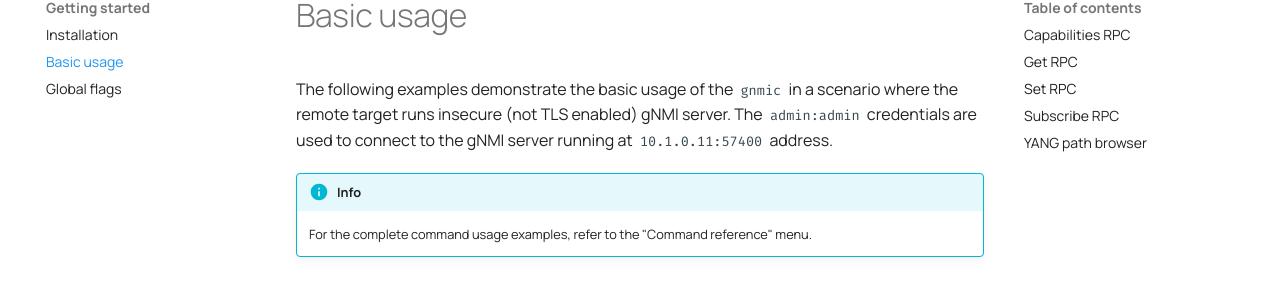
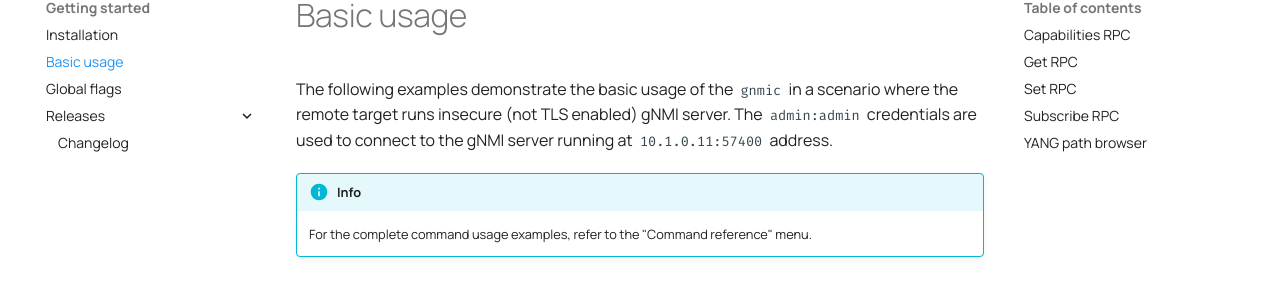
Before and after one commit to karimra/gnmic, an MkDocs documentation site: the page built from docs/basic_usage.md, in a window 1280 px wide. Shown: the part 151-445 px from the top of the page. Built offline with MkDocs 1.6.1 and Material for MkDocs 9.7.7, drawn with Linux system fonts in a browser that asks for light colours; comment, search, counter and statistics services are not loaded.

Commit message:
add menu auto expand and back to top button.

```diff
--- a/mkdocs.yml
+++ b/mkdocs.yml
@@ -5,6 +5,8 @@
       - Installation: install.md
       - Basic usage: basic_usage.md
       - Global flags: global_flags.md
+      - Releases:
+        - Changelog: changelog.md
   - User guide:
       - Configuration:
         - Introduction: user_guide/configuration_intro.md
@@ -94,6 +96,9 @@
 
   features:
     - navigation.tabs
+    - navigation.expand
+    - navigation.top
+
   # 404 page
   static_templates:
     - 404.html
```
